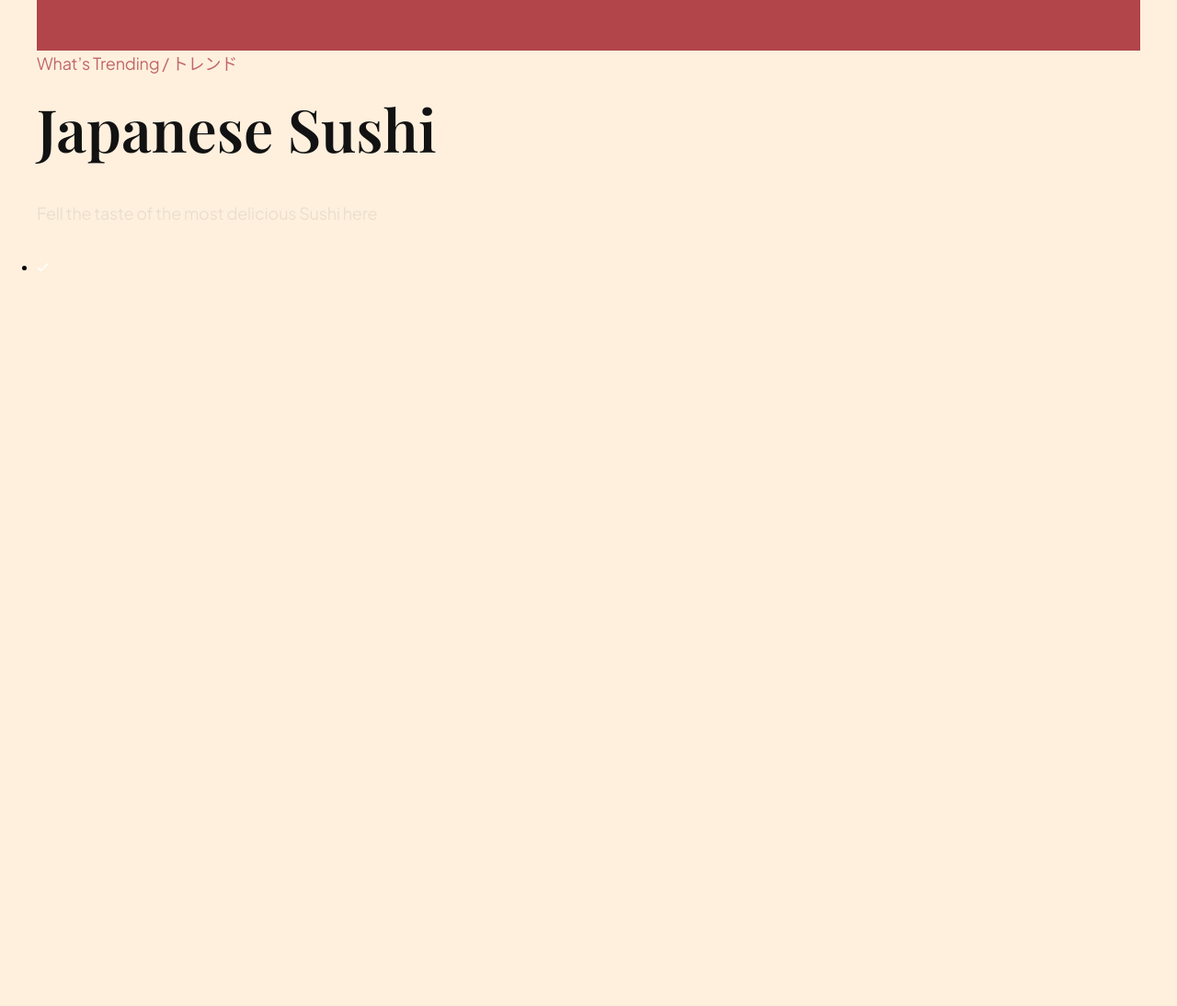
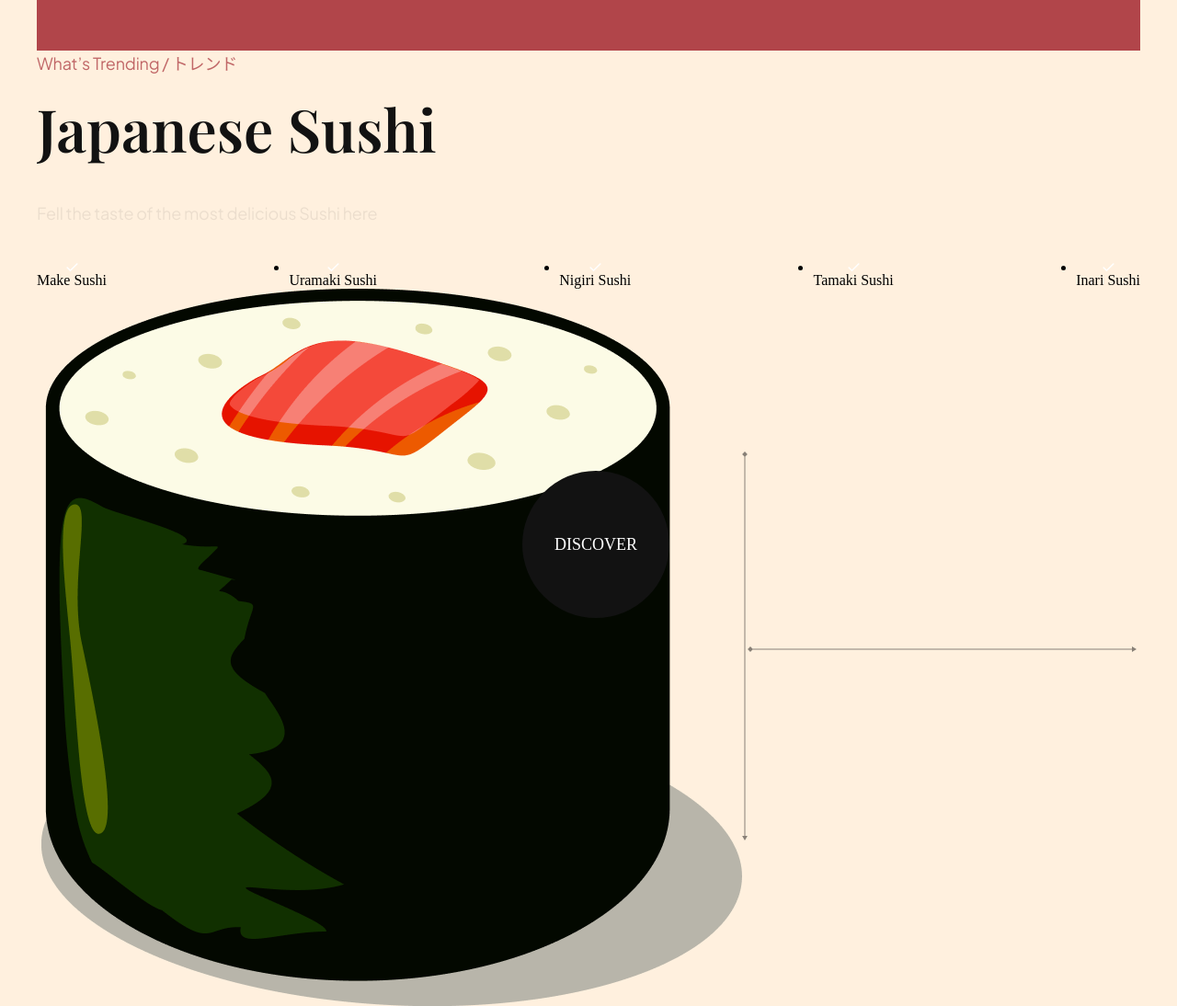
Before and after one commit to KAUSAR-BD/Ninja-Rolls, a website built with Vite: page index.html in a window 1280 px wide. Shown: the part 2953-4047 px from the top of the page at 92% size. Before the commit the page ends 3253 px from the top, so only its background shows below. Built offline with nearby package versions, Linux system fonts and the light colour scheme.

Commit message:
added css for trending food

```diff
--- a/css/sections/trending.css
+++ b/css/sections/trending.css
@@ -0,0 +1,34 @@
+.trending {
+  position: relative;
+
+  display: flex;
+  flex-direction: column;
+  overflow: hidden;
+}
+
+.trending__discover {
+  position: absolute;
+  top: 44%;
+  left: 44%;
+  z-index: 1;
+
+  width: 160px;
+  height: 160px;
+
+  border-radius: 100%;
+  background-color: var(--secondary-color);
+  cursor: pointer;
+
+  display: flex;
+  justify-content: center;
+  align-items: center;
+}
+
+.trending__discover p {
+  font-size: 18px;
+  font-weight: 500;
+  font-family: var(--plus-jakarta-plus);
+
+  text-transform: uppercase;
+  color: #fff;
+}
--- a/index.html
+++ b/index.html
@@ -201,13 +201,50 @@
 
           <ul class="trending__list flex-between">
             <li>
-              <div>
+              <div class="trending__icon flex-center">
                 <img src="assets/check.svg" alt="check">
               </div>
+              <p>Make Sushi</p>
+            </li>
+            <li>
+              <div class="trending__icon flex-center">
+                <img src="assets/check.svg" alt="check">
+              </div>
+              <p>Uramaki Sushi</p>
+            </li>
+            <li>
+              <div class="trending__icon flex-center">
+                <img src="assets/check.svg" alt="check">
+              </div>
+              <p>Nigiri Sushi</p>
+            </li>
+            <li>
+              <div class="trending__icon flex-center">
+                <img src="assets/check.svg" alt="check">
+              </div>
+              <p>Tamaki Sushi</p>
+            </li>
+            <li>
+              <div class="trending__icon flex-center">
+                <img src="assets/check.svg" alt="check">
+              </div>
+              <p>Inari Sushi</p>
             </li>
           </ul>
         </div>
+        <div class="trending__image flex-center">
+          <img src="assets/sushi-5.png" alt="sushi-5">
+          <div class="trending__arrow trending__arrow-left">
+            <img src="assets/arrow-vertical.svg" alt="arrow vertical">
+          </div>
+          <div class="trending__arrow trending__arrow-bottom">
+            <img src="assets/arrow-horizontal.svg" alt="arrow horizontal">
+          </div>
+        </div>
       </section>
+      <div class="trending__discover">
+        <p>Discover</p>
+      </div>
     </section>
 
     <script src="js/script.js"></script>
```
